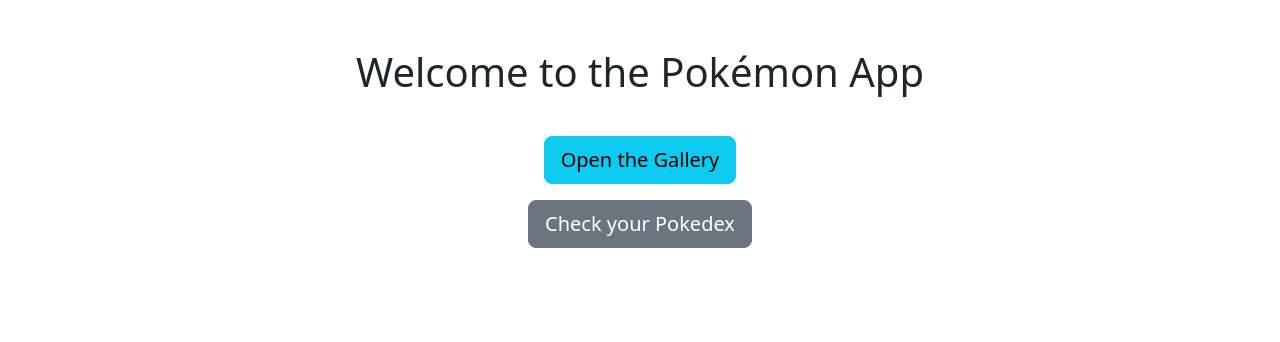
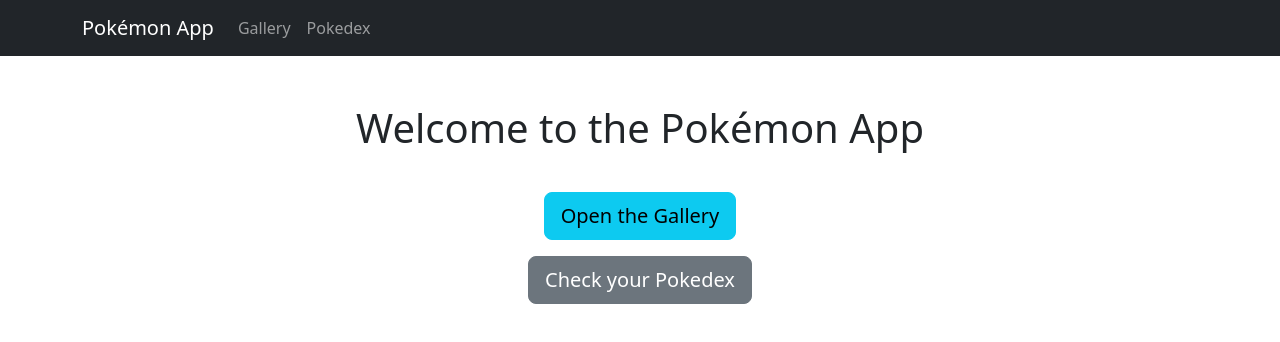
Before and after one commit to Rafael-LN/fe-pokedex, a React (Create React App) app: page / in a window 1280 px wide. Shown: the top 342 px of the page. Built offline with nearby package versions, Linux system fonts and the light colour scheme; no server answers.

Commit message:
Add NavBar Component to app

```diff
--- a/src/App.tsx
+++ b/src/App.tsx
@@ -6,6 +6,7 @@
 import {Pokedex} from "./pages/Pokedex";
 import {Gallery} from "./pages/Gallery";
 import {MyProgress} from "./pages/MyProgress";
+import {NavBarComponent} from "./components/NavBarComponent"
 
 const router = createBrowserRouter([
     {
@@ -31,5 +32,10 @@
 ])
 
 export function App() {
-    return <RouterProvider router={router}/>
+    return (
+        <>
+            <NavBarComponent />
+            <RouterProvider router={router}></RouterProvider>
+        </>
+)
 }
```
